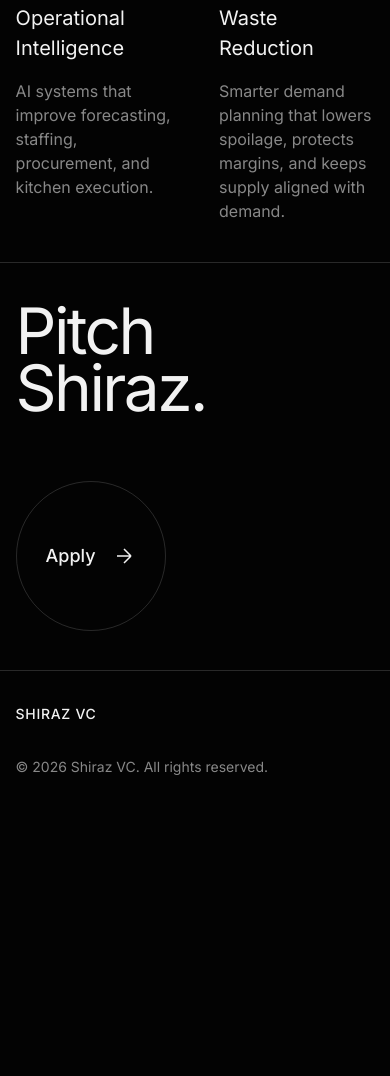
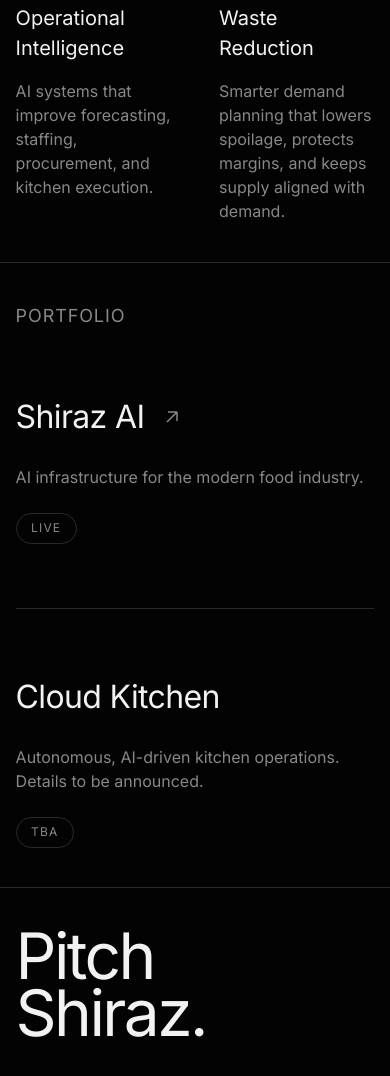
Before and after one commit to thefarokh/shirazvc, a plain HTML site: page index.html in a window 390 px wide. Shown: the part 2326-3402 px from the top of the page. Before the commit the page ends 3135 px from the top, so only its background shows below. Drawn offline with nearby package versions, Linux system fonts and the light colour scheme; a web font is replaced by a local one.

Commit message:
protfolio

```diff
--- a/index.html
+++ b/index.html
@@ -19,6 +19,7 @@
             <div class="nav-links">
                 <a href="#thesis" class="hover-line">Thesis</a>
                 <a href="#focus" class="hover-line">Focus</a>
+                <a href="#portfolio" class="hover-line">Portfolio</a>
                 <a href="https://shiraz.formaloo.co/apply" target="_blank" rel="noopener" class="nav-cta hover-line">Pitch Us</a>
             </div>
         </div>
@@ -95,6 +96,35 @@
             </div>
         </section>
 
+        <section id="portfolio" class="section-border">
+            <div class="container">
+                <div class="grid-2-col">
+                    <div class="col-left reveal-fade">
+                        <h2 class="section-heading">Portfolio</h2>
+                    </div>
+                    <div class="col-right">
+                        <a href="https://ai.shiraz.vc/" target="_blank" rel="noopener" class="portfolio-item reveal-fade">
+                            <div class="portfolio-head">
+                                <h3>Shiraz AI</h3>
+                                <svg class="portfolio-arrow" width="24" height="24" viewBox="0 0 24 24" fill="none" stroke="currentColor" stroke-width="1.5">
+                                    <path d="M7 17L17 7M17 7H8M17 7V16" />
+                                </svg>
+                            </div>
+                            <p>AI infrastructure for the modern food industry.</p>
+                            <span class="portfolio-status">Live</span>
+                        </a>
+                        <div class="portfolio-item reveal-fade">
+                            <div class="portfolio-head">
+                                <h3>Cloud Kitchen</h3>
+                            </div>
+                            <p>Autonomous, AI-driven kitchen operations. Details to be announced.</p>
+                            <span class="portfolio-status">TBA</span>
+                        </div>
+                    </div>
+                </div>
+            </div>
+        </section>
+
         <section class="cta-section section-border">
             <div class="container cta-container reveal-fade">
                 <h2 class="huge-cta">Pitch <br>Shiraz.</h2>
--- a/styles.css
+++ b/styles.css
@@ -263,6 +263,62 @@ h1, h2, h3, h4 {
     max-width: 600px;
 }
 
+/* Portfolio Items */
+.portfolio-item {
+    display: block;
+    text-decoration: none;
+    color: inherit;
+    border-bottom: 1px solid var(--border-color);
+    padding-bottom: 4rem;
+    margin-bottom: 4rem;
+}
+
+.portfolio-item:last-child {
+    border-bottom: none;
+    margin-bottom: 0;
+    padding-bottom: 0;
+}
+
+.portfolio-head {
+    display: flex;
+    align-items: center;
+    gap: 1rem;
+    margin-bottom: 1.5rem;
+}
+
+.portfolio-head h3 {
+    font-size: clamp(2rem, 3vw, 3rem);
+    letter-spacing: -0.02em;
+}
+
+.portfolio-arrow {
+    color: var(--text-secondary);
+    transition: transform 0.3s ease, color 0.3s ease;
+}
+
+a.portfolio-item:hover .portfolio-arrow {
+    transform: translate(4px, -4px);
+    color: var(--text-primary);
+}
+
+.portfolio-item p {
+    font-size: clamp(1rem, 1.2vw, 1.125rem);
+    color: var(--text-secondary);
+    max-width: 600px;
+    margin-bottom: 1.5rem;
+}
+
+.portfolio-status {
+    display: inline-block;
+    font-size: 0.75rem;
+    text-transform: uppercase;
+    letter-spacing: 0.1em;
+    color: var(--text-secondary);
+    border: 1px solid var(--border-color);
+    border-radius: 999px;
+    padding: 0.35rem 0.9rem;
+}
+
 /* Focus Section */
 .large-text {
     font-size: clamp(1.5rem, 2.5vw, 2.5rem);
```
